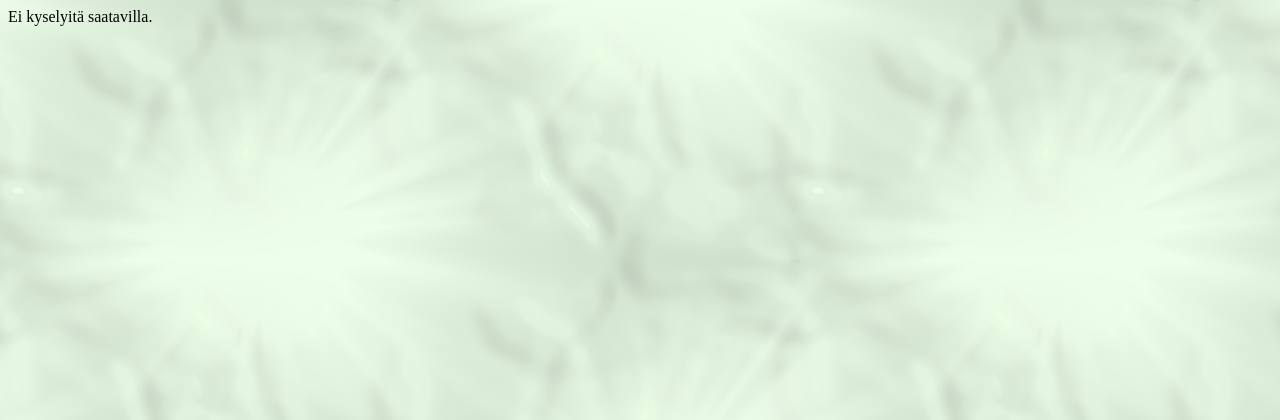
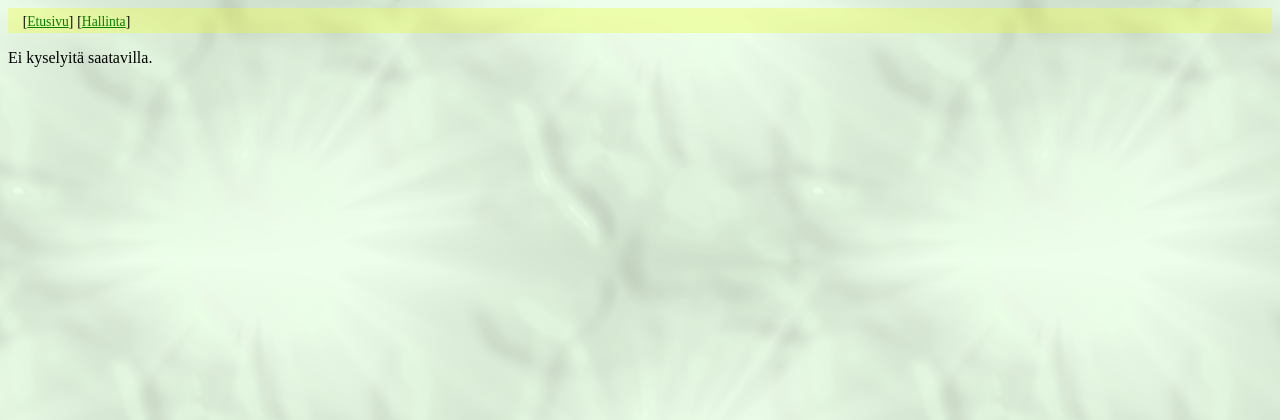
Before and after one commit to Raision-seudun-koulutuskuntayhtyma/django-harjoitus-2024, a Django app: page / in a window 1280 px wide. Shown: the top 420 px of the page. Run offline with Django 5.2, Linux system fonts and the light colour scheme; data that the repository does not hold is empty.

Commit message:
Lisää navigaatio

```diff
--- a/kysely/static/kysely/tyylit.css
+++ b/kysely/static/kysely/tyylit.css
@@ -5,3 +5,22 @@ body {
 li a {
     color: green;
 }
+
+nav ul {
+    background: hsla(64, 93%, 61%, 0.366);
+    margin: 0px;
+    padding: 0.5ex 2ex;
+}
+
+nav li {
+    display: inline;
+    font-size: 85%;
+}
+
+nav li:before {
+    content: "[";
+}
+
+nav li:after {
+    content: "]";
+}
--- a/kysely/templates/kysely/base.html
+++ b/kysely/templates/kysely/base.html
@@ -5,6 +5,13 @@
 </head>
 
 <body>
+<nav class="nav">
+    <ul>
+        <li><a href="{% url 'kysely:indeksi' %}">Etusivu</a></li>
+        <li><a href="{% url 'admin:index' %}">Hallinta</a></li>
+    </ul>
+</nav>
+
 {% block content %}
 {% endblock %}
 </body>
```
